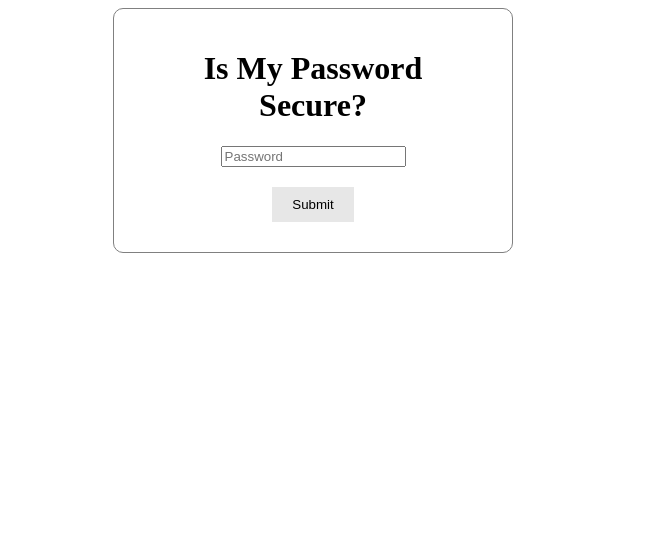
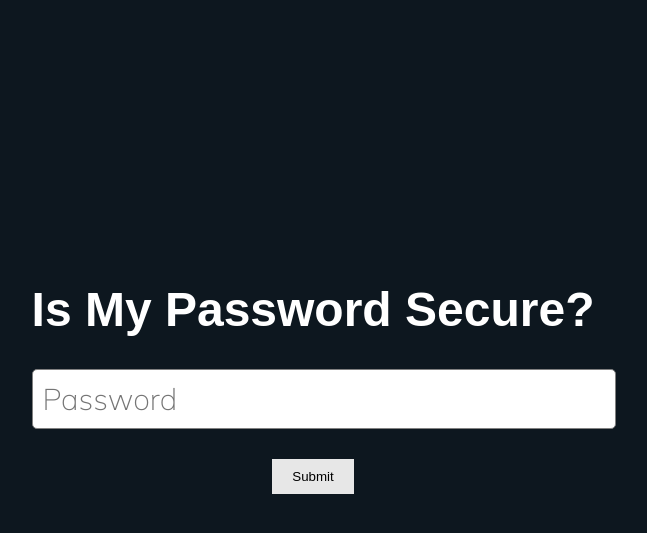
Before and after one commit to anachevv/password-evaluator, a Flask app: page / in a window 1280 px wide. Shown: the top 533 px of the page, without its empty margins (327-974 px from the left). Run offline with Flask 3, Linux system fonts and the light colour scheme.

Commit message:
total concept update

```diff
--- a/static/styling.css
+++ b/static/styling.css
@@ -1,28 +1,28 @@
-.b1 {
+h1 {
+    color: #fff;
+    font-size: 3em;
+    text-align: center;
+    font-family: HCo Gotham SSm,Arial,sans-serif;
+}
+
+body {
     margin: 0;
     display: flex;
     flex-direction: column;
     height: 100%;
-    background: url("../static/security.jpg");
-    background-repeat: no-repeat;
-    background-size: cover;
-    background-attachment: fixed;
-    background-position: 50% 60%;
+    background-color: #0d171f;
 }
 
-.m1 {
-    flex-grow: 1;
-    background-position: center;
-    background-size: cover;
-    padding-top: 300px;
-}
 
-input[type=text] {
+input[type=password] {
     padding: 10px;
+    font-size: 30px;
+    font-family: 'Mulish', sans-serif;
     border-radius: 5px;
     border: 1px solid grey;
     width: 100%;
     margin-bottom: 10px;
+    text-transform: none;
 }
 
 .primary-button {
@@ -39,21 +39,7 @@ input[type=text] {
     justify-content: center;
     align-items: center;
     height: 100%;
-}
-
-.box {
-    border: 1px solid grey;
-    width: 400px;
-    padding: 20px 50px;
-    box-sizing: border-box;
-    text-align: center;
-    background: white;
-    border-radius: 10px;
-}
-
-.box form {
-    max-width: 300px;
-    margin: auto;
+    padding-top: 250px;
 }
 
 .box h1 {
@@ -83,7 +69,7 @@ input[type=text] {
 }
 
 @media (max-width: 480px) {
-    .m1 {
+    main {
         padding-top: 100px;
     }
     .box {
```
